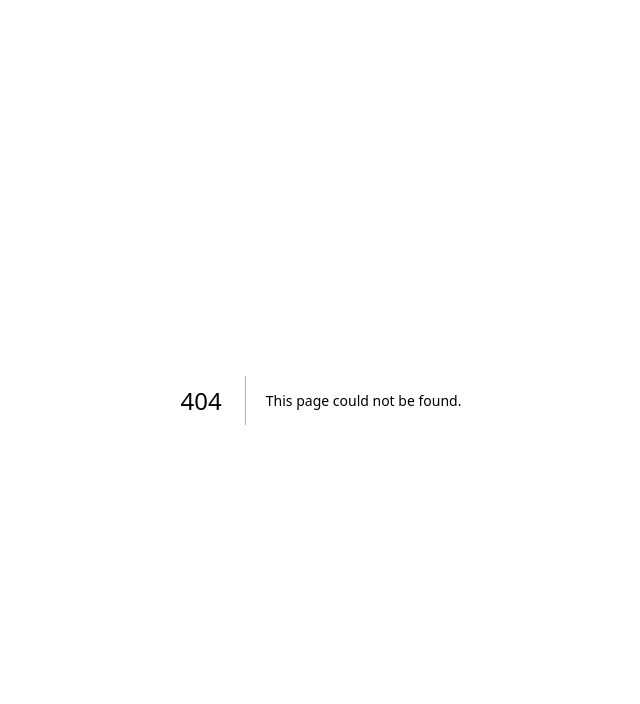
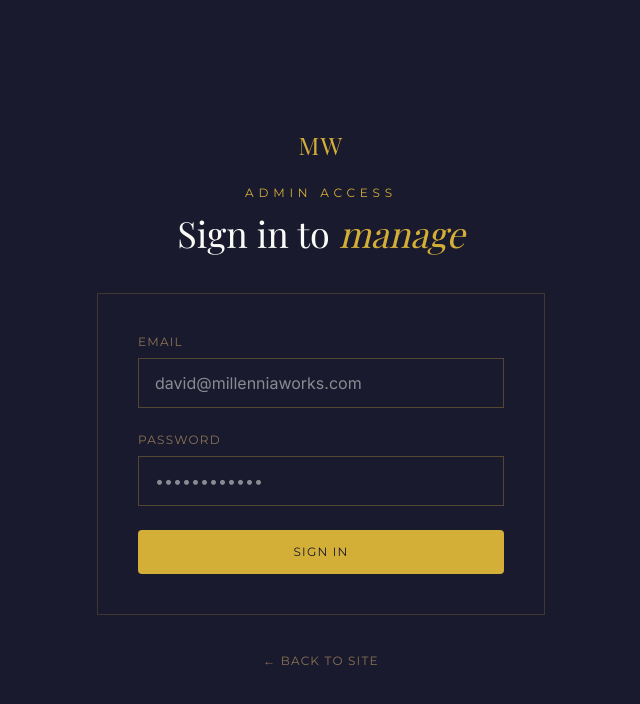
Before and after one commit to Noted-glitch/millennia-works, a Next.js app: page /admin/login in a window 1280 px wide. Before the commit this address had no page. Shown: the top 704 px of the page, without its empty margins (319-959 px from the left). Built offline with nearby package versions, Linux system fonts and the light colour scheme; no server answers; a web font is replaced by a local one.

Commit message:
Add admin authentication: login page and protected dashboard

```diff
--- /dev/null
+++ b/app/admin/login/page.tsx
@@ -0,0 +1,75 @@
+"use client";
+
+import { useState } from "react";
+import { useRouter } from "next/navigation";
+import { signInWithEmailAndPassword } from "firebase/auth";
+import { auth } from "@/lib/firebase";
+import { motion } from "framer-motion";
+
+export default function AdminLogin() {
+  const router = useRouter();
+  const [email, setEmail] = useState("");
+  const [password, setPassword] = useState("");
+  const [error, setError] = useState("");
+  const [loading, setLoading] = useState(false);
+
+  async function handleLogin(e: React.FormEvent) {
+    e.preventDefault();
+    setError("");
+    setLoading(true);
+
+    try {
+      await signInWithEmailAndPassword(auth, email, password);
+      router.push("/admin");
+    } catch (err: unknown) {
+      const message = err instanceof Error ? err.message : "Failed to sign in.";
+      if (message.includes("invalid-credential") || message.includes("wrong-password") || message.includes("user-not-found")) {
+        setError("Invalid email or password.");
+      } else if (message.includes("too-many-requests")) {
+        setError("Too many failed attempts. Please try again later.");
+      } else {
+        setError("Unable to sign in. Please try again.");
+      }
+    } finally {
+      setLoading(false);
+    }
+  }
+
+  return (
+    <main className="min-h-screen bg-navy text-pearl flex items-center justify-center px-6">
+      <motion.div initial={{ opacity: 0, y: 20 }} animate={{ opacity: 1, y: 0 }} transition={{ duration: 0.6 }} className="w-full max-w-md">
+        <div className="text-center mb-10">
+          <a href="/" className="font-[family-name:var(--font-playfair)] text-2xl tracking-wider text-gold inline-block mb-6">MW</a>
+          <p className="text-xs tracking-[0.4em] uppercase text-gold mb-3 font-[family-name:var(--font-montserrat)]">Admin Access</p>
+          <h1 className="font-[family-name:var(--font-playfair)] text-3xl md:text-4xl font-normal">
+            Sign in to <span className="text-gold italic">manage</span>
+          </h1>
+        </div>
+
+        <form onSubmit={handleLogin} className="border border-gold/20 p-8 md:p-10 space-y-6">
+          <div>
+            <label htmlFor="email" className="block text-xs tracking-widest uppercase text-taupe mb-2 font-[family-name:var(--font-montserrat)]">Email</label>
+            <input id="email" type="email" value={email} onChange={(e) => setEmail(e.target.value)} required className="w-full bg-transparent border border-gold/30 text-pearl px-4 py-3 focus:outline-none focus:border-gold transition-colors" placeholder="david@millenniaworks.com" />
+          </div>
+
+          <div>
+            <label htmlFor="password" className="block text-xs tracking-widest uppercase text-taupe mb-2 font-[family-name:var(--font-montserrat)]">Password</label>
+            <input id="password" type="password" value={password} onChange={(e) => setPassword(e.target.value)} required className="w-full bg-transparent border border-gold/30 text-pearl px-4 py-3 focus:outline-none focus:border-gold transition-colors" placeholder="••••••••••••" />
+          </div>
+
+          {error && (
+            <p className="text-red-400 text-sm border border-red-400/30 bg-red-400/10 px-4 py-3">{error}</p>
+          )}
+
+          <button type="submit" disabled={loading} className="w-full bg-gold text-navy text-xs tracking-widest uppercase font-[family-name:var(--font-montserrat)] py-3.5 rounded hover:bg-pearl transition-colors disabled:opacity-50 disabled:cursor-not-allowed">
+            {loading ? "Signing in..." : "Sign in"}
+          </button>
+        </form>
+
+        <p className="text-center mt-8">
+          <a href="/" className="text-taupe text-xs tracking-widest uppercase font-[family-name:var(--font-montserrat)] hover:text-gold transition-colors">← Back to site</a>
+        </p>
+      </motion.div>
+    </main>
+  );
+}
--- /dev/null
+++ b/app/admin/page.tsx
@@ -0,0 +1,103 @@
+"use client";
+
+import { useEffect, useState } from "react";
+import { useRouter } from "next/navigation";
+import { onAuthStateChanged, signOut, User } from "firebase/auth";
+import { auth } from "@/lib/firebase";
+
+export default function AdminDashboard() {
+  const router = useRouter();
+  const [user, setUser] = useState<User | null>(null);
+  const [loading, setLoading] = useState(true);
+
+  useEffect(() => {
+    const unsubscribe = onAuthStateChanged(auth, (currentUser) => {
+      if (!currentUser) {
+        router.push("/admin/login");
+      } else {
+        setUser(currentUser);
+        setLoading(false);
+      }
+    });
+    return () => unsubscribe();
+  }, [router]);
+
+  async function handleLogout() {
+    await signOut(auth);
+    router.push("/admin/login");
+  }
+
+  if (loading) {
+    return (
+      <main className="min-h-screen bg-navy text-pearl flex items-center justify-center">
+        <p className="text-taupe text-xs tracking-widest uppercase font-[family-name:var(--font-montserrat)]">
+          Verifying access...
+        </p>
+      </main>
+    );
+  }
+
+  return (
+    <main className="min-h-screen bg-navy text-pearl">
+      <nav className="border-b border-gold/10 px-6 py-5">
+        <div className="max-w-7xl mx-auto flex items-center justify-between">
+          <div>
+            <p className="font-[family-name:var(--font-playfair)] text-xl tracking-wider text-gold">
+              MW
+            </p>
+            <p className="text-taupe text-[10px] tracking-widest uppercase mt-1 font-[family-name:var(--font-montserrat)]">
+              Admin Dashboard
+            </p>
+          </div>
+          <div className="flex items-center gap-6">
+            <p className="text-pearl/70 text-xs hidden md:block">
+              {user?.email}
+            </p>
+            <button
+              onClick={handleLogout}
+              className="text-xs tracking-widest uppercase border border-gold/30 text-gold px-4 py-2 rounded hover:bg-gold hover:text-navy transition-colors font-[family-name:var(--font-montserrat)]"
+            >
+              Sign out
+            </button>
+          </div>
+        </div>
+      </nav>
+
+      <section className="max-w-7xl mx-auto px-6 py-16">
+        <p className="text-xs tracking-[0.4em] uppercase text-gold mb-4 font-[family-name:var(--font-montserrat)]">
+          Welcome back
+        </p>
+        <h1 className="font-[family-name:var(--font-playfair)] text-4xl md:text-5xl font-normal mb-4">
+          Your <span className="text-gold italic">command center.</span>
+        </h1>
+        <p className="text-champagne/70 text-base max-w-2xl mb-12">
+          From here, you&apos;ll manage portfolio projects, testimonials, blog
+          posts, and incoming inquiries. Modules unlock as we build them.
+        </p>
+
+        <div className="grid md:grid-cols-2 lg:grid-cols-3 gap-6">
+          {[
+            { name: "Portfolio", status: "Coming next" },
+            { name: "Testimonials", status: "Coming next" },
+            { name: "Blog", status: "Coming later" },
+            { name: "Inquiries", status: "Coming next" },
+            { name: "Services", status: "Coming later" },
+            { name: "Settings", status: "Coming later" },
+          ].map((mod) => (
+            <div
+              key={mod.name}
+              className="border border-gold/20 p-6 hover:border-gold/40 transition-colors"
+            >
+              <h3 className="font-[family-name:var(--font-playfair)] text-xl mb-2">
+                {mod.name}
+              </h3>
+              <p className="text-taupe text-xs tracking-widest uppercase font-[family-name:var(--font-montserrat)]">
+                {mod.status}
+              </p>
+            </div>
+          ))}
+        </div>
+      </section>
+    </main>
+  );
+}
```
